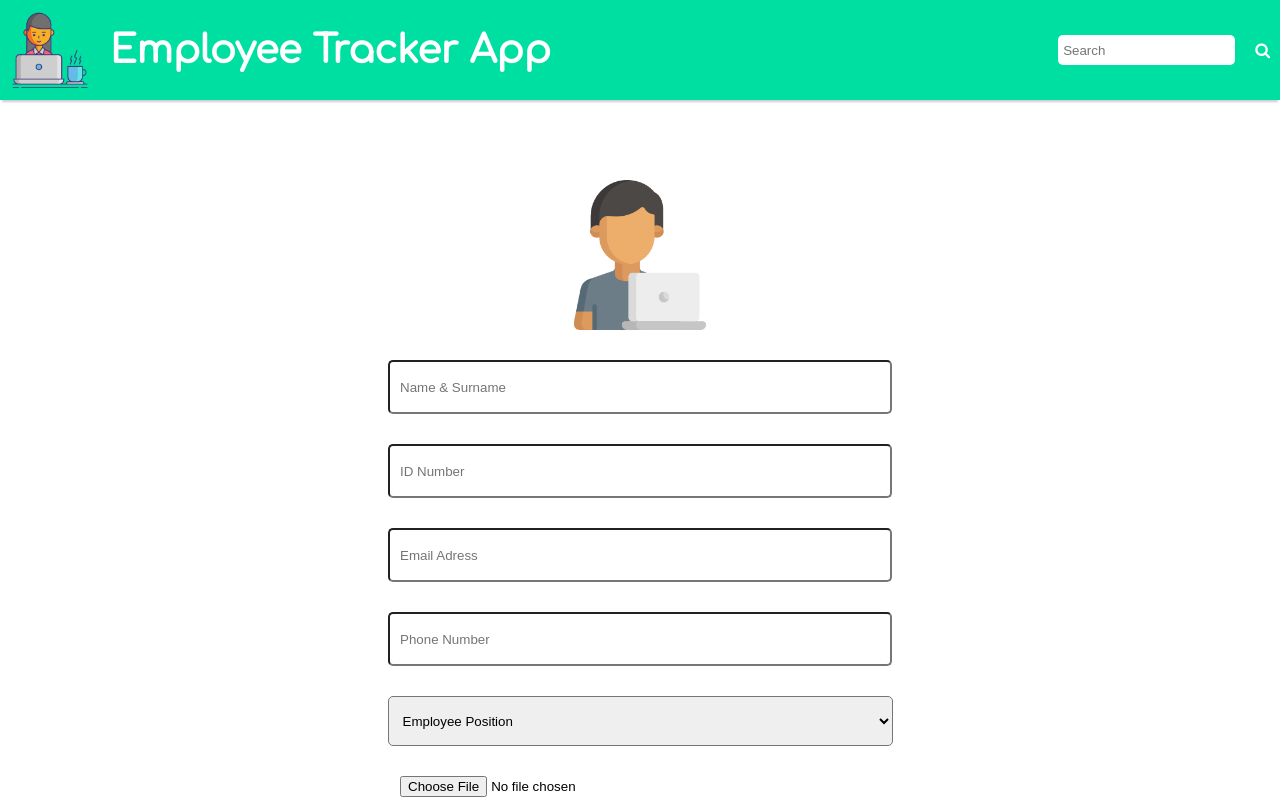
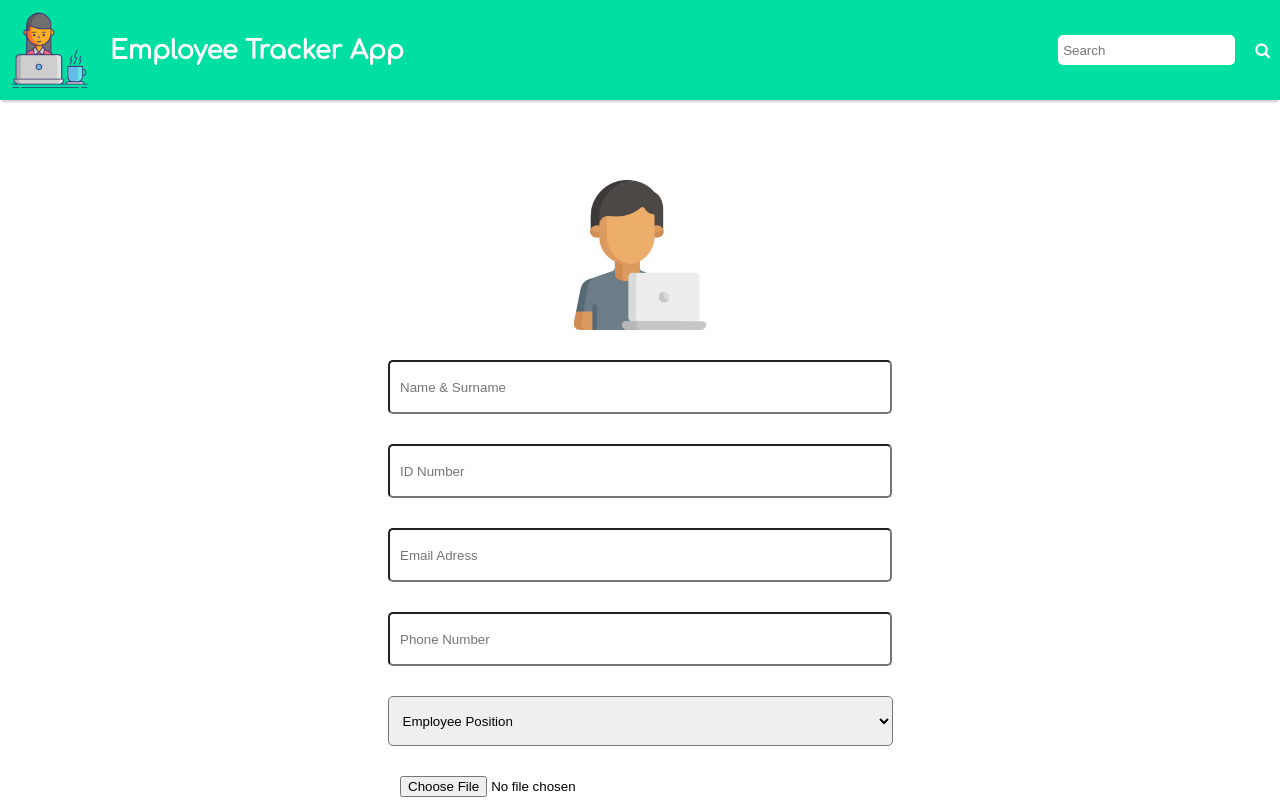
Before and after one commit to Promisemagoga/Employee-Tracker-App, a React (Create React App) app: page / in a window 1280 px wide. Shown: the top 800 px of the page. Built offline with nearby package versions, Linux system fonts and the light colour scheme.

Commit message:
13/06/2023

```diff
--- a/src/App.css
+++ b/src/App.css
@@ -36,7 +36,7 @@
 
 .navBar h1 {
   font-family: "Comfortaa", cursive;
-  font-size: 3vw;
+  font-size: 2vw;
 }
 
 .form {
```
